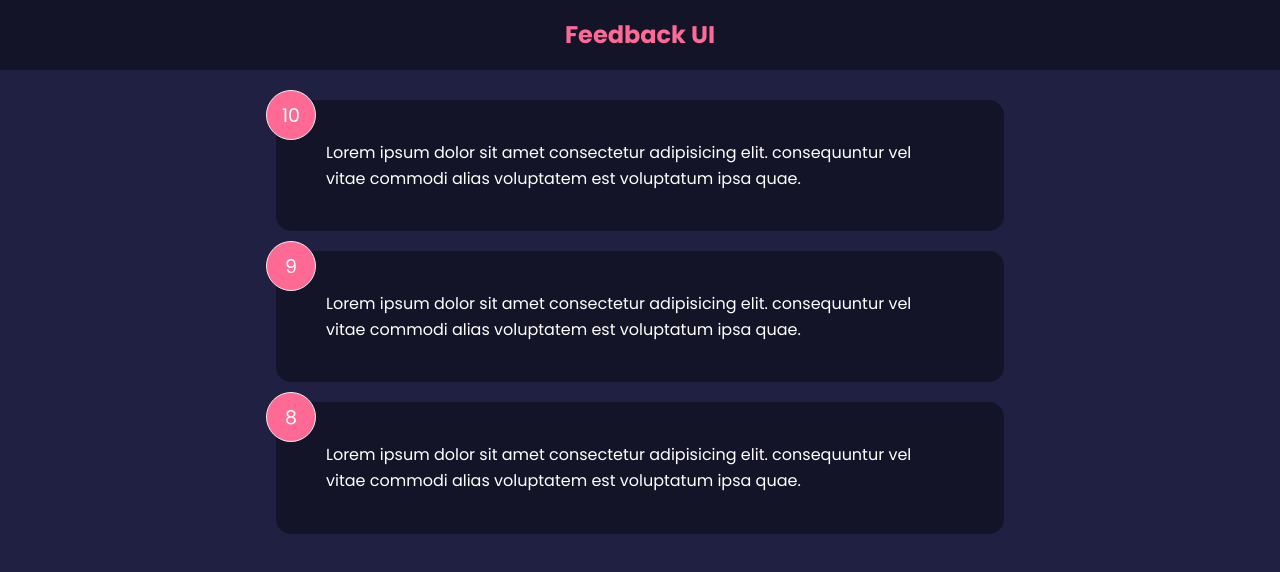
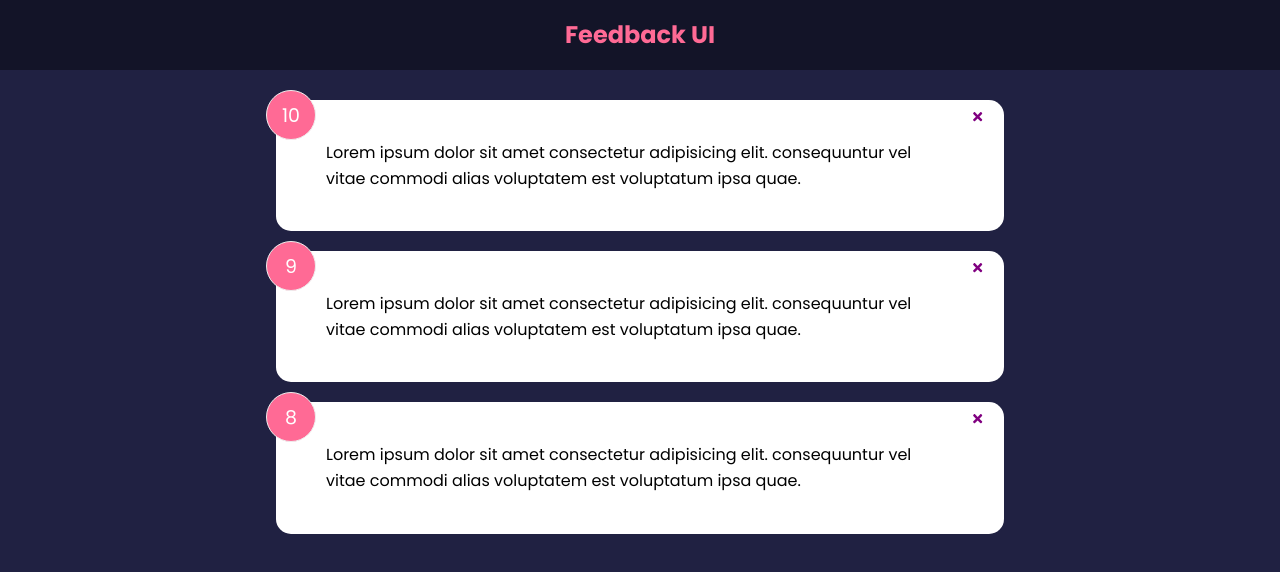
Before and after one commit to VaiDik-cyber/feedback, a React (Create React App) app: page / in a window 1280 px wide. Shown: the top 572 px of the page. Built offline with nearby package versions, Linux system fonts and the light colour scheme; the HTML template or start-up script is replaced by a standard one.

Commit message:
close button added,Prop-drilling and up-lifting

```diff
--- a/package.json
+++ b/package.json
@@ -8,6 +8,7 @@
     "@testing-library/user-event": "^13.5.0",
     "react": "^18.2.0",
     "react-dom": "^18.2.0",
+    "react-icons": "^4.10.1",
     "react-scripts": "5.0.1",
     "web-vitals": "^2.1.4"
   },
--- a/src/App.js
+++ b/src/App.js
@@ -5,13 +5,19 @@ import FeedbackList from "./components/FeedbackList";
 
 function App() {
   const [feedback, setFeedback] = useState(FeedbackData);
-  console.log(feedback);
+  // console.log(feedback);
+  const deleteFeedback = (id) => {
+    // console.log("APP", id);
+    if (window.confirm("Are You sure you want to Delete Feedback?")) {
+      setFeedback(feedback.filter((item) => item.id !== id));
+    }
+  };
   return (
     <>
       <Header></Header>
 
       <div className="container">
-        <FeedbackList feedback={feedback} />
+        <FeedbackList feedback={feedback} deleteClick={deleteFeedback} />
       </div>
     </>
   );
--- a/src/components/FeedbackItems.jsx
+++ b/src/components/FeedbackItems.jsx
@@ -1,8 +1,15 @@
 import PropTypes from "prop-types";
 import Card from "./shared/Card";
 
-function FeedbackItems({ item }) {
-  return <Card children={item} reverse={true}></Card>;
+function FeedbackItems({ item, deleteClick }) {
+  return (
+    <Card
+      children={item}
+      handleClick={() => {
+        deleteClick(item.id);
+      }}
+    ></Card>
+  );
 }
 FeedbackItems.prototype = {
   item: PropTypes.object.isRequired,
--- a/src/components/FeedbackList.jsx
+++ b/src/components/FeedbackList.jsx
@@ -2,15 +2,16 @@ import PropTypes from "prop-types";
 import React from "react";
 import FeedbackItems from "./FeedbackItems";
 
-const FeedbackList = ({ feedback }) => {
+const FeedbackList = ({ feedback, deleteClick }) => {
   if (!feedback || feedback.length === 0) {
     return <p>No Feedback Yet</p>;
   }
   //   console.log(feedback);
+
   return (
     <div className="feedback-list">
       {feedback.map((item) => (
-        <FeedbackItems key={item.id} item={item} />
+        <FeedbackItems key={item.id} item={item} deleteClick={deleteClick} />
       ))}
     </div>
   );
--- a/src/components/shared/Card.jsx
+++ b/src/components/shared/Card.jsx
@@ -1,7 +1,8 @@
+import { FaTimes } from "react-icons/fa";
 import PropTypes from "prop-types";
 import React from "react";
 
-const Card = ({ children, reverse }) => {
+const Card = ({ children, reverse, handleClick }) => {
   return (
     // <div className={`card ${reverse && "reverse"}`}>
     <div
@@ -12,6 +13,9 @@ const Card = ({ children, reverse }) => {
       }}
     >
       <div className="num-display">{children.rating}</div>
+      <button onClick={handleClick} className="close">
+        <FaTimes color="purple"></FaTimes>
+      </button>
       <div className="text-display">{children.text}</div>
     </div>
     // </div>
```
Also changed, not shown: 1 other file (tests, documents, lock files or other folders).
